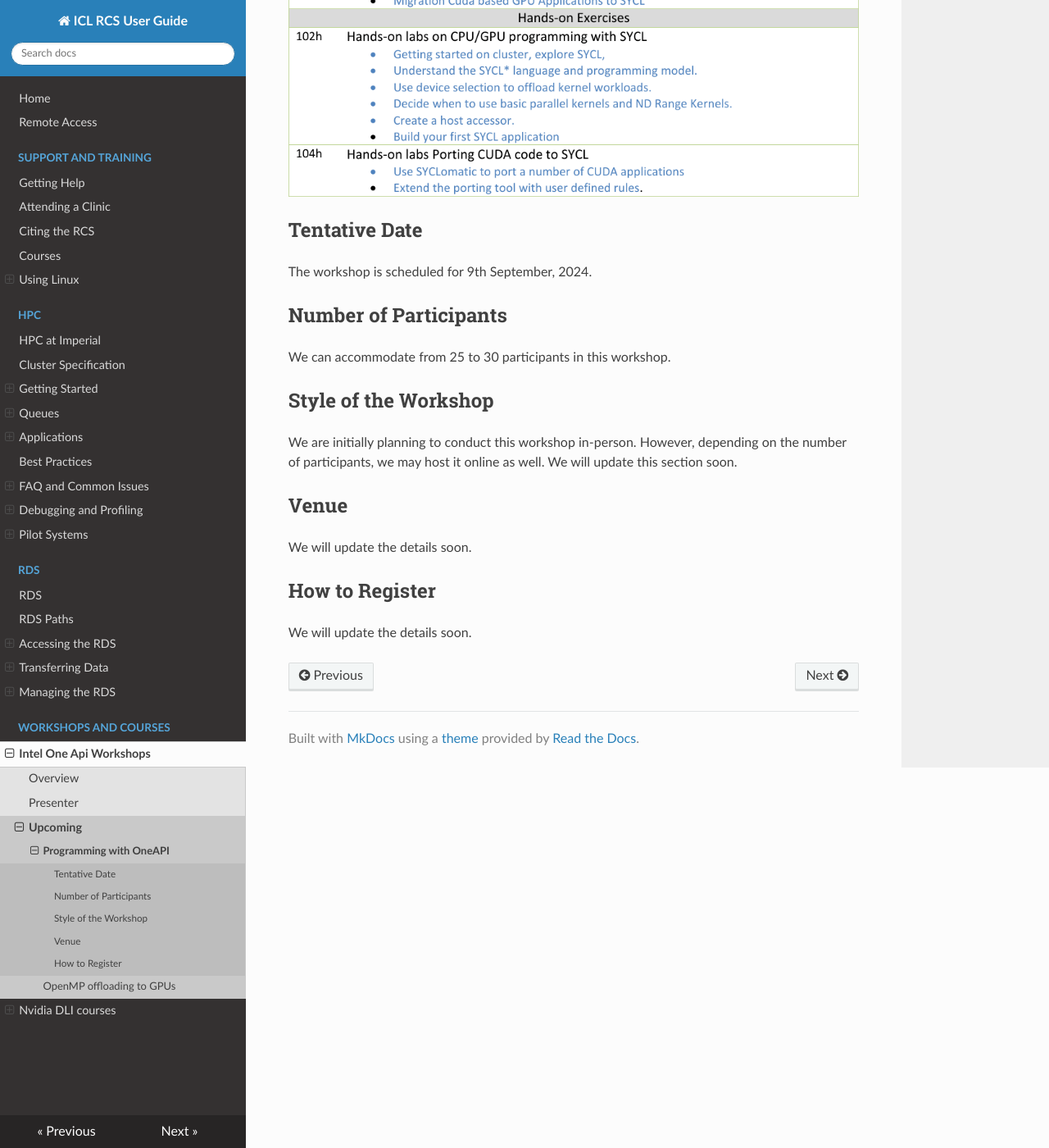
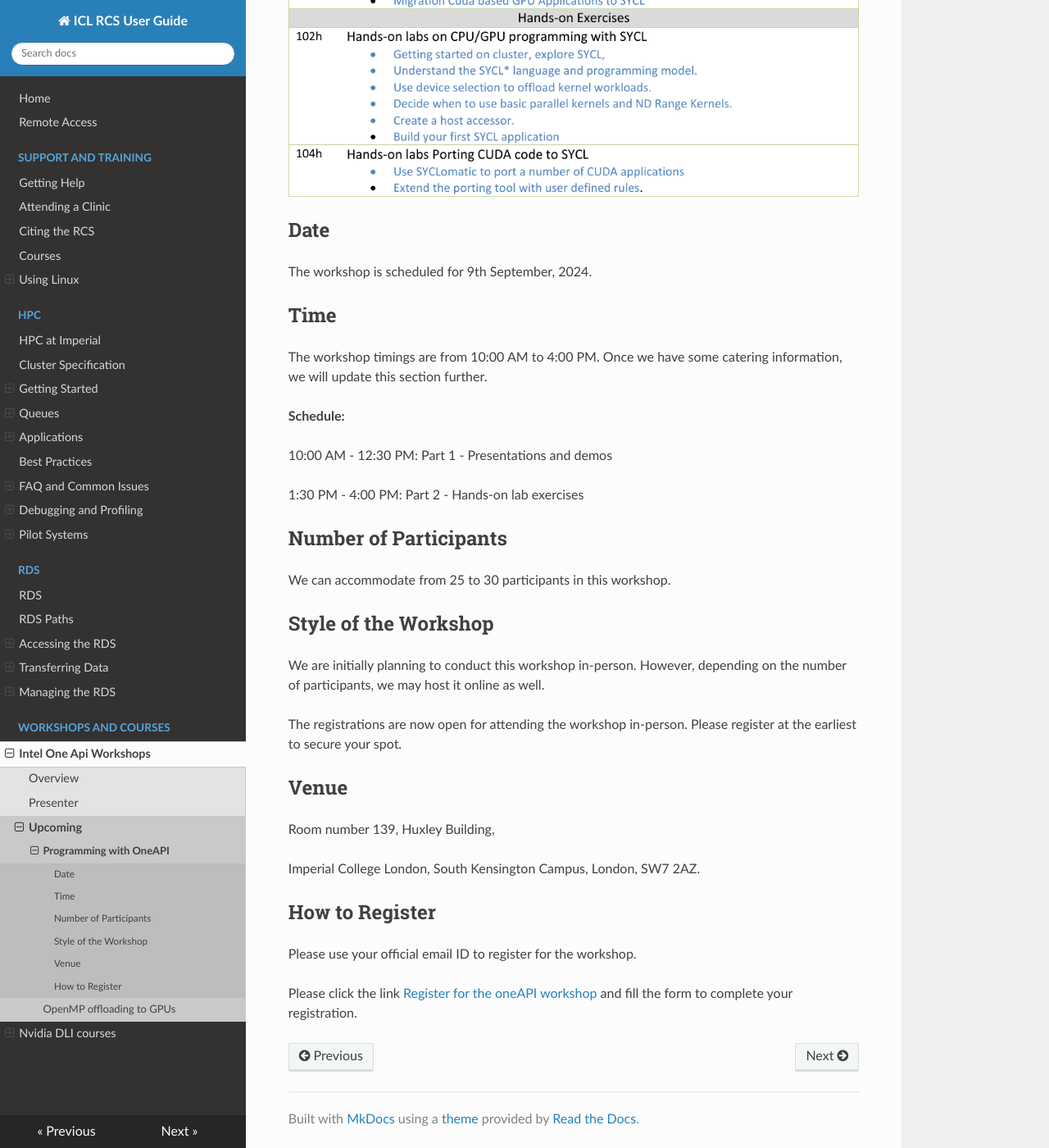
Before and after one commit to ImperialCollegeLondon/icl-rcs-user-guide, an MkDocs documentation site: the page built from docs/Workshops/Intel/one_api_programming.md, in a window 1280 px wide and 1400 px high, scrolled down 694 px. Shown: the whole window at 82% size. Built offline with MkDocs 1.6.1, drawn with Linux system fonts in a browser that asks for light colours; nearby versions of some CDN libraries.

Commit message:
Updated the details of one api workshop

```diff
--- a/docs/Workshops/Intel/one_api_programming.md
+++ b/docs/Workshops/Intel/one_api_programming.md
@@ -3,9 +3,19 @@
 The contents of the workshop are as follows:
 ![OneAPI programming](Images/one_api_programming.png)
 
-## Tentative Date
+## Date
 
 The workshop is scheduled for 9th September, 2024.
+
+## Time
+
+The workshop timings are from 10:00 AM to 4:00 PM. Once we have some catering information, we will update this section further.
+
+**Schedule:**
+
+10:00 AM - 12:30 PM: Part 1 - Presentations and demos
+
+1:30 PM  - 4:00 PM:  Part 2 - Hands-on lab exercises
 
 ## Number of Participants
 
@@ -13,12 +23,18 @@ We can accommodate from 25 to 30 participants in this workshop.
 
 ## Style of the Workshop
 
-We are initially planning to conduct this workshop in-person. However, depending on the number of participants, we may host it online as well. We will update this section soon.
+We are initially planning to conduct this workshop in-person. However, depending on the number of participants, we may host it online as well.
+
+The registrations are now open for attending the workshop in-person. Please register at the earliest to secure your spot.
 
 ## Venue
 
-We will update the details soon.
+Room number 139, Huxley Building,
+
+Imperial College London, South Kensington Campus, London, SW7 2AZ.
 
 ## How to Register
 
-We will update the details soon.
+Please use your official email ID to register for the workshop.
+
+Please click the link [Register for the oneAPI workshop](https://assets-gbr.mkt.dynamics.com/f152573f-fb95-49d8-a928-b8d8e57cc426/digitalassets/standaloneforms/087b27b0-ae50-ef11-bfe3-6045bd128c3e?readableEventId=Programming_with_oneAPI4016480598) and fill the form to complete your registration.
```
